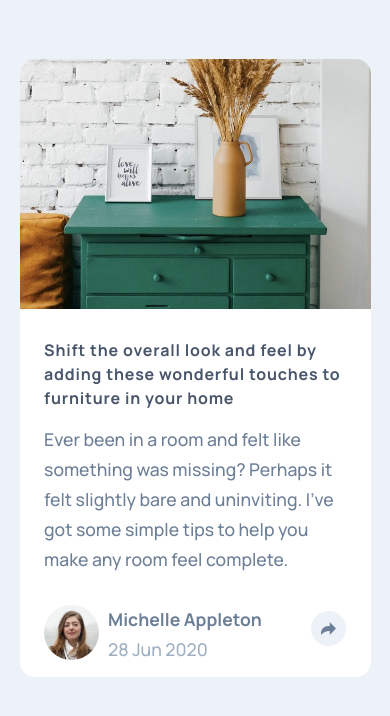
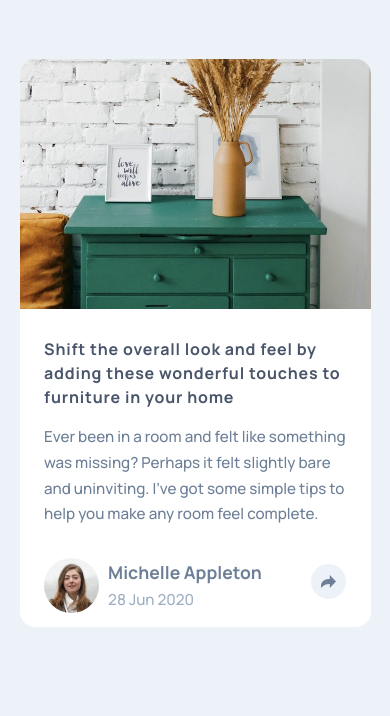
Before and after one commit to paulinetelan/fem-article-preview-component, a plain HTML site: page index.html in a window 390 px wide. Drawn offline with nearby package versions, Linux system fonts and the light colour scheme.

Commit message:
minor changes to mobile text

```diff
--- a/styles.css
+++ b/styles.css
@@ -180,6 +180,7 @@ p, h4 {
   }
 
   p {
+    font-size: .95rem;
     line-height: 1.7;
   }
 
```
